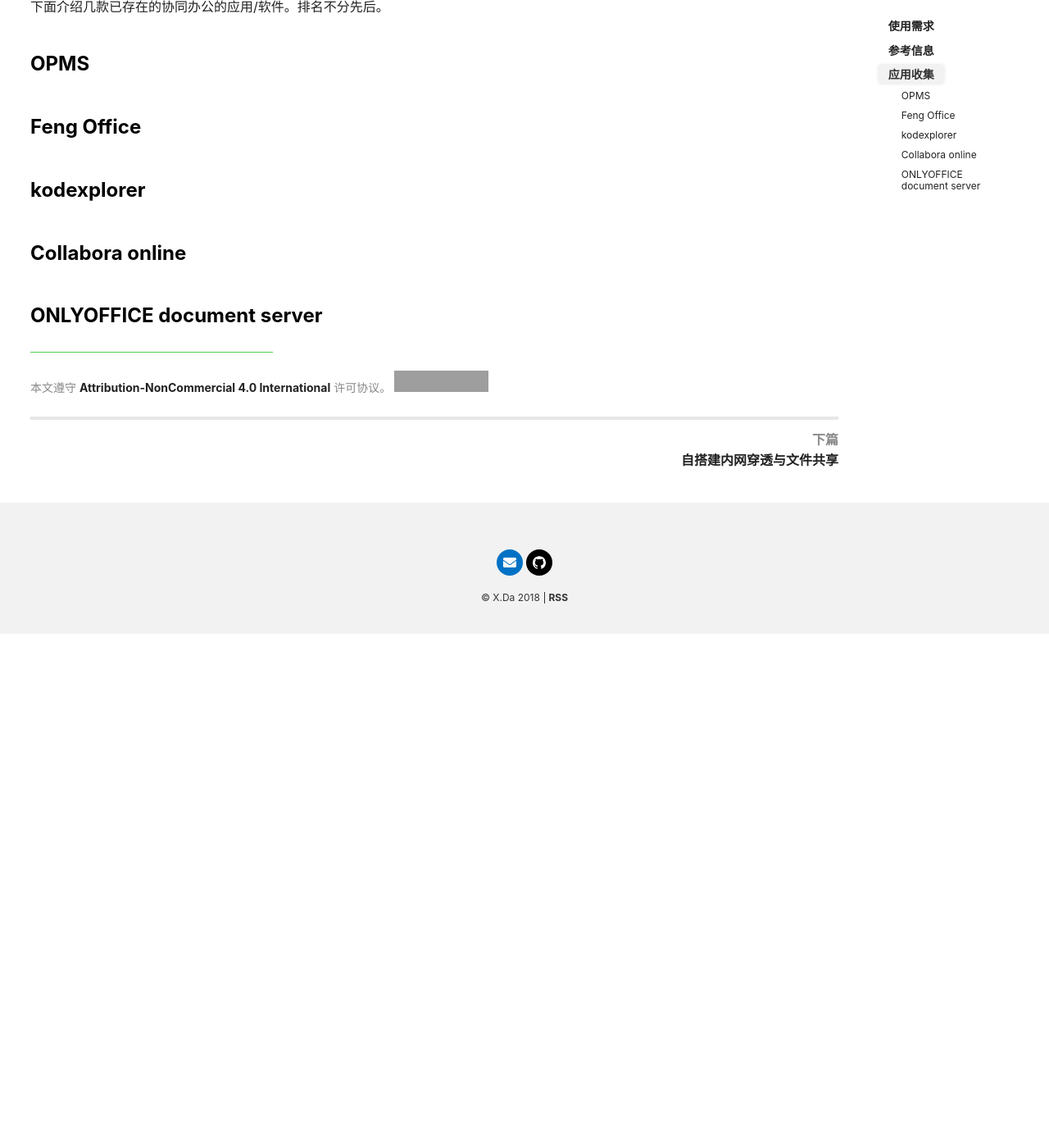
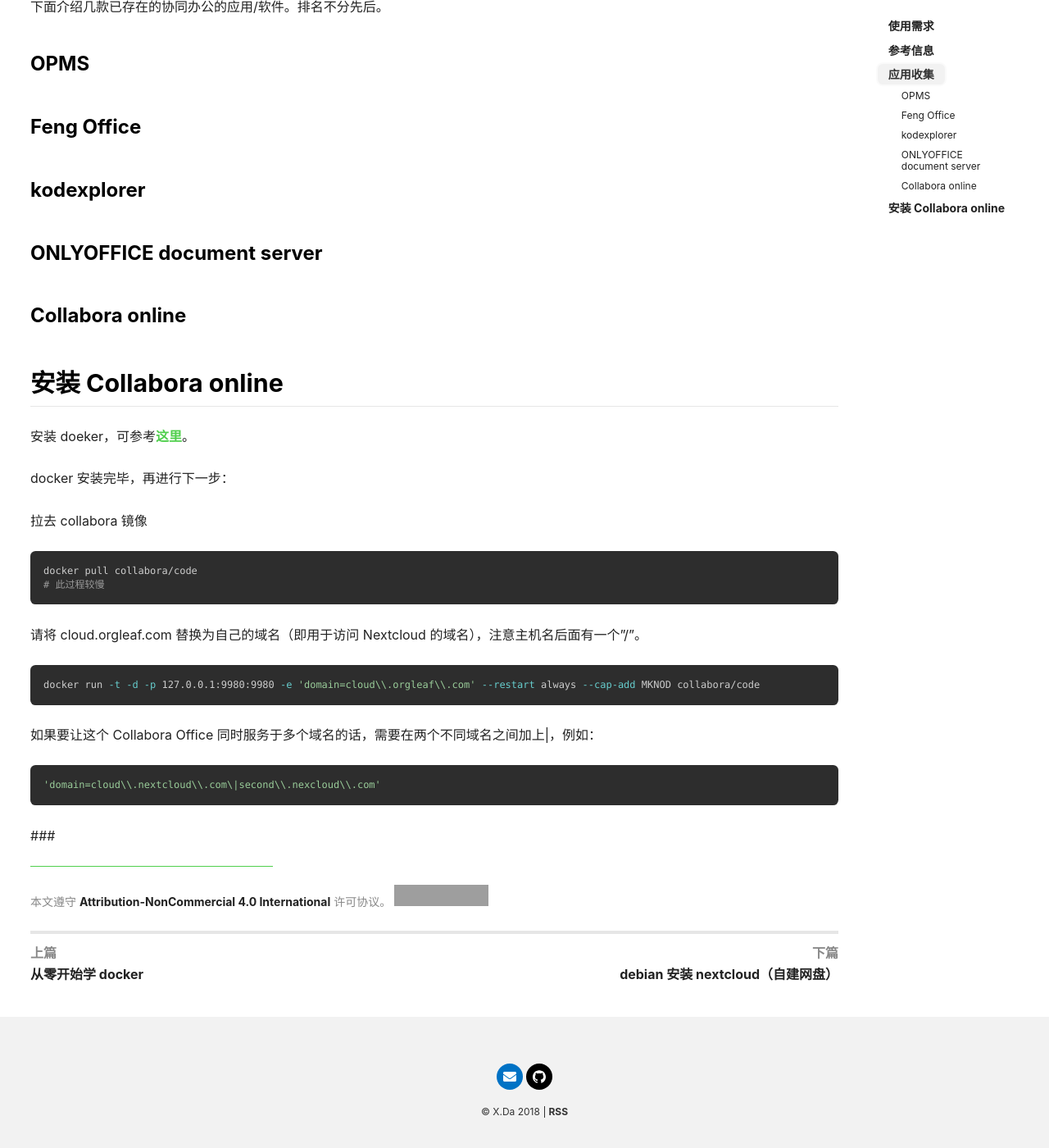
Before and after one commit to thianda91/thianda91.github.io, a Jekyll site: the page built from _posts/2018-12-30-oa-self-host.md, in a window 1280 px wide and 1400 px high, scrolled down 1127 px. Shown: the whole window at 82% size. Built offline with Jekyll 4.4.1, drawn with Linux system fonts in a browser that asks for light colours; nearby versions of some CDN libraries; comment, search, counter and statistics services are not loaded; before the commit the page ends 1900 px from its top, so only the background shows below that; some of the changed text lies outside the part shown; grey boxes are pictures that could not be loaded.

Commit message:
update-2019-1-1

````diff
--- a/_posts/2018-12-30-oa-self-host.md
+++ b/_posts/2018-12-30-oa-self-host.md
@@ -55,8 +55,41 @@
 
 
 
+### ONLYOFFICE document server
+
+
+
 ### Collabora online
 
 
 
-### ONLYOFFICE document server
+
+
+## 安装 Collabora online
+
+安装 doeker，可参考[这里](../notes/vps-init.html#安装-docker)。
+
+docker 安装完毕，再进行下一步：
+
+拉去 collabora 镜像
+
+```sh
+docker pull collabora/code
+# 此过程较慢
+```
+
+请将 cloud\.orgleaf\.com 替换为自己的域名（即用于访问 Nextcloud 的域名），注意主机名后面有一个"/"。
+
+```sh
+docker run -t -d -p 127.0.0.1:9980:9980 -e 'domain=cloud\\.orgleaf\\.com' --restart always --cap-add MKNOD collabora/code
+```
+
+如果要让这个 Collabora Office 同时服务于多个域名的话，需要在两个不同域名之间加上\|，例如：
+
+```sh
+'domain=cloud\\.nextcloud\\.com\|second\\.nexcloud\\.com'
+```
+
+
+
+###
````
Also changed, not shown: other parts of _posts/2018-12-30-oa-self-host.md (+1 -1 lines), _posts/2018-07-30-learn-debian-hand-by-hand.md (+2 -1 lines), _posts/2018-09-25-vps-init.md (+9 -1 lines), _posts/2018-09-27-learn-docker-from-zero.md (+1 -1 lines), _posts/2018-12-27-install-nextcloud.md (+9 -2 lines).
